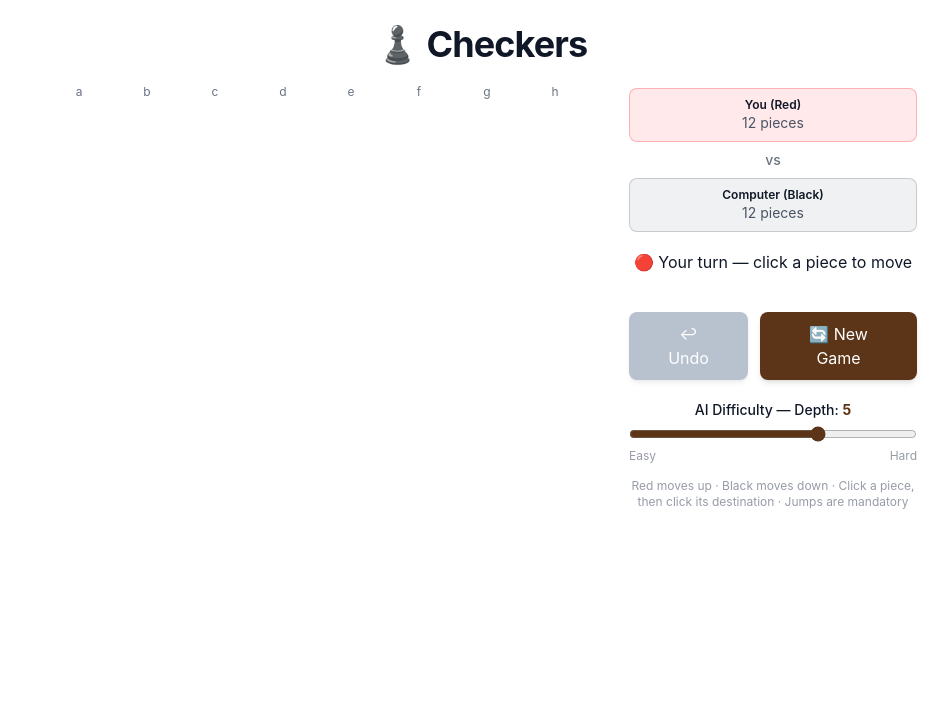
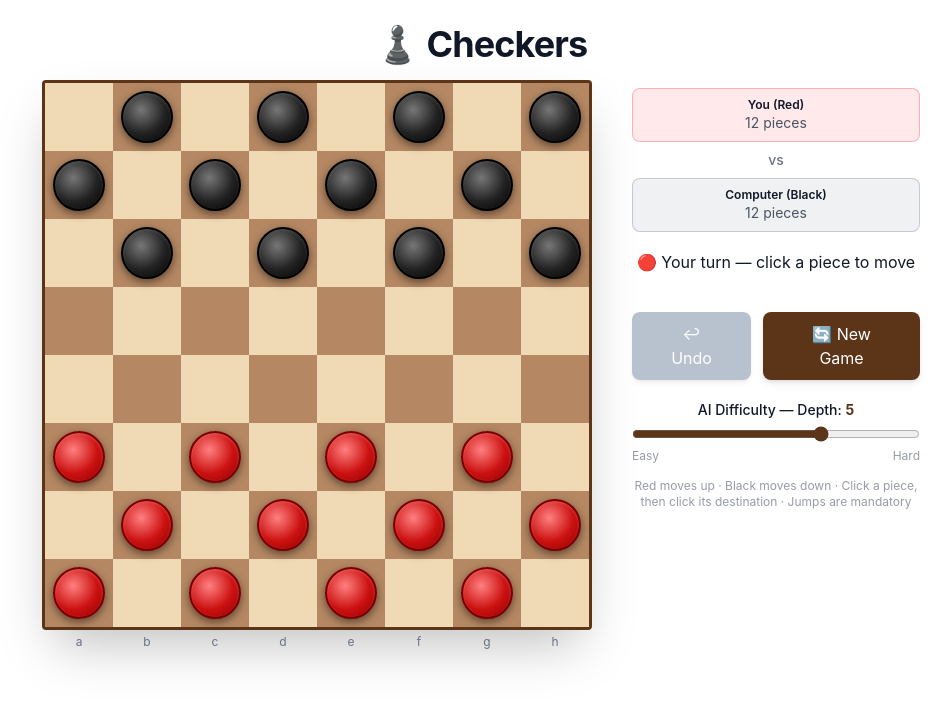
Before and after one commit to drmikeh/react-checkers, a React (Vite) app: page / in a window 1280 px wide. Shown: the top 704 px of the page, without its empty margins (159-1110 px from the left). Built offline with nearby package versions, Linux system fonts and the light colour scheme.

Commit message:
feat(styles): migrate Board.tsx to Tailwind v4 utility classes with clsx

```diff
--- a/src/components/Board.tsx
+++ b/src/components/Board.tsx
@@ -1,3 +1,4 @@
+import { clsx } from 'clsx';
 import type { Board as BoardType, Move, Position } from '../types';
 
 interface BoardProps {
@@ -13,7 +14,11 @@ export function Board({ board, selectedPos, validMoves, onSquareClick, disabled
   const selectableSet = new Set(validMoves.map(m => `${m.from.row},${m.from.col}`));
 
   return (
-    <div className="board" role="grid" aria-label="Checkers board">
+    <div
+      className="grid grid-cols-8 grid-rows-[repeat(8,var(--sq))] border-[3px] border-[#5c3417] rounded-sm shadow-2xl select-none"
+      role="grid"
+      aria-label="Checkers board"
+    >
       {board.map((row, rowIdx) =>
         row.map((piece, colIdx) => {
           const isDark = (rowIdx + colIdx) % 2 === 1;
@@ -21,35 +26,48 @@ export function Board({ board, selectedPos, validMoves, onSquareClick, disabled
           const isValidDest = validDestSet.has(`${rowIdx},${colIdx}`);
           const isSelectable = !disabled && isDark && selectableSet.has(`${rowIdx},${colIdx}`);
 
-          const squareClasses = [
-            'square',
-            isDark ? 'dark' : 'light',
-            isSelected ? 'selected' : '',
-            isValidDest ? 'valid-dest' : '',
-            isSelectable && !isSelected ? 'selectable' : '',
-          ].filter(Boolean).join(' ');
-
           return (
             <div
               key={`${rowIdx}-${colIdx}`}
-              className={squareClasses}
+              className={clsx(
+                'flex items-center justify-center relative transition-colors duration-150',
+                'w-[var(--sq)] h-[var(--sq)]',
+                isDark ? [
+                  'cursor-pointer',
+                  isSelected  ? '!bg-[#7fc97f]'
+                  : isValidDest ? '!bg-[#a8d880]'
+                  : isSelectable ? 'bg-[#b58863] hover:!bg-[#c9a850]'
+                  : 'bg-[#b58863] hover:bg-[#c9985a]',
+                ] : 'bg-[#f0d9b5]',
+              )}
               onClick={() => isDark && !disabled && onSquareClick({ row: rowIdx, col: colIdx })}
               role={isDark ? 'gridcell' : undefined}
               aria-label={isDark ? `Row ${rowIdx + 1}, Col ${colIdx + 1}` : undefined}
             >
               {piece && (
                 <div
-                  className={[
-                    'piece',
-                    piece.player,
-                    piece.king ? 'king' : '',
-                    isSelected ? 'piece-selected' : '',
-                  ].filter(Boolean).join(' ')}
+                  className={clsx(
+                    'rounded-full flex items-center justify-center cursor-pointer',
+                    'transition-[transform,box-shadow] duration-[120ms] ease-out',
+                    'relative z-10',
+                    'w-[calc(var(--sq)*0.76)] h-[calc(var(--sq)*0.76)]',
+                    piece.player === 'red' ? 'piece-red' : 'piece-black',
+                    isSelected ? 'piece-selected' : 'hover:scale-105 hover:-translate-y-px',
+                  )}
                 >
-                  {piece.king && <span className="crown" aria-label="King">♛</span>}
+                  {piece.king && (
+                    <span
+                      className="pointer-events-none leading-none text-[#ffd700] [text-shadow:0_1px_3px_rgba(0,0,0,0.8)] text-[calc(var(--sq)*0.32)]"
+                      aria-label="King"
+                    >
+                      ♛
+                    </span>
+                  )}
                 </div>
               )}
-              {isValidDest && !piece && <div className="move-dot" />}
+              {isValidDest && !piece && (
+                <div className="rounded-full bg-[rgba(60,180,60,0.65)] border-2 border-[rgba(40,140,40,0.8)] pointer-events-none w-[calc(var(--sq)*0.32)] h-[calc(var(--sq)*0.32)]" />
+              )}
             </div>
           );
         })
```
